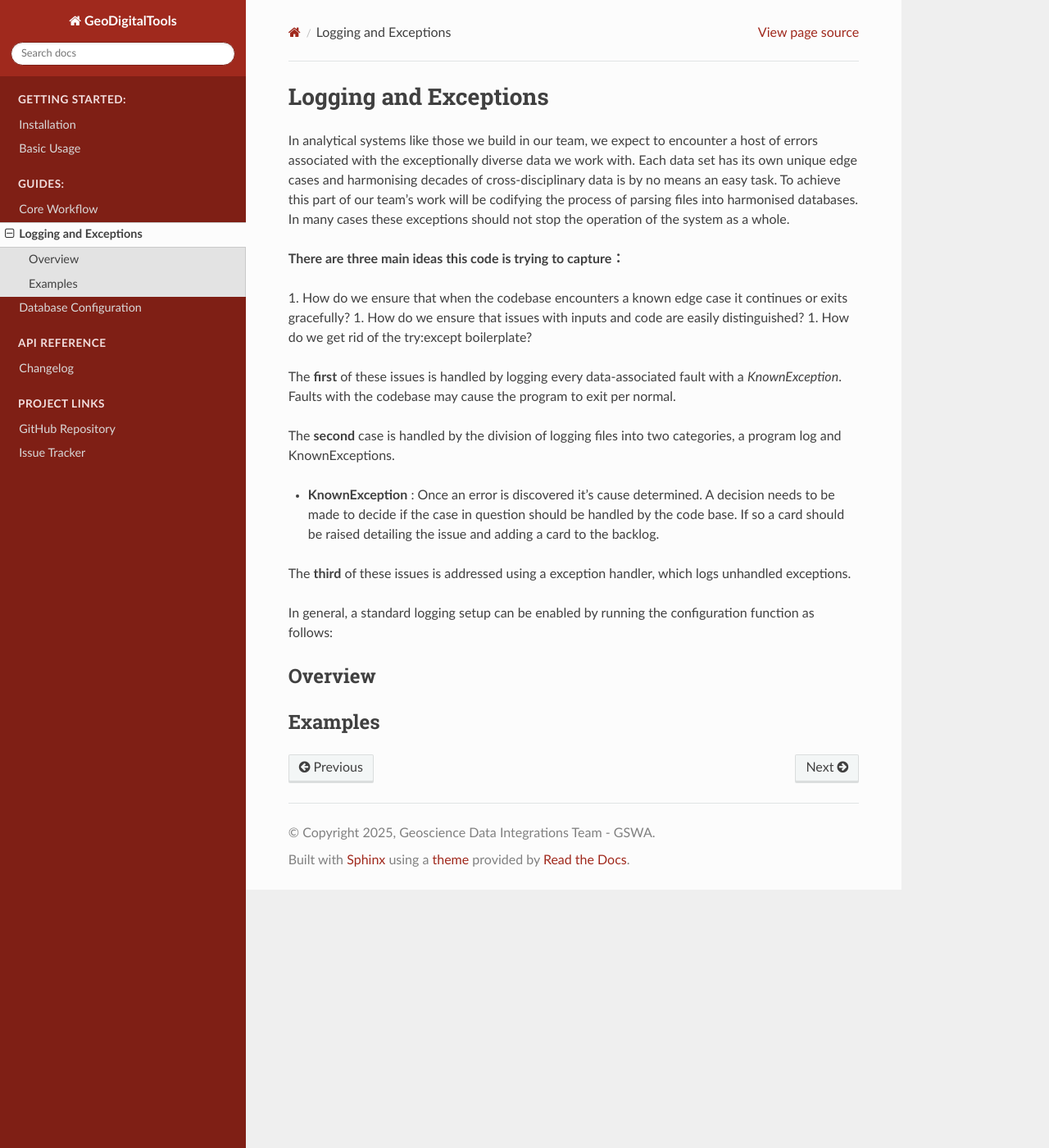
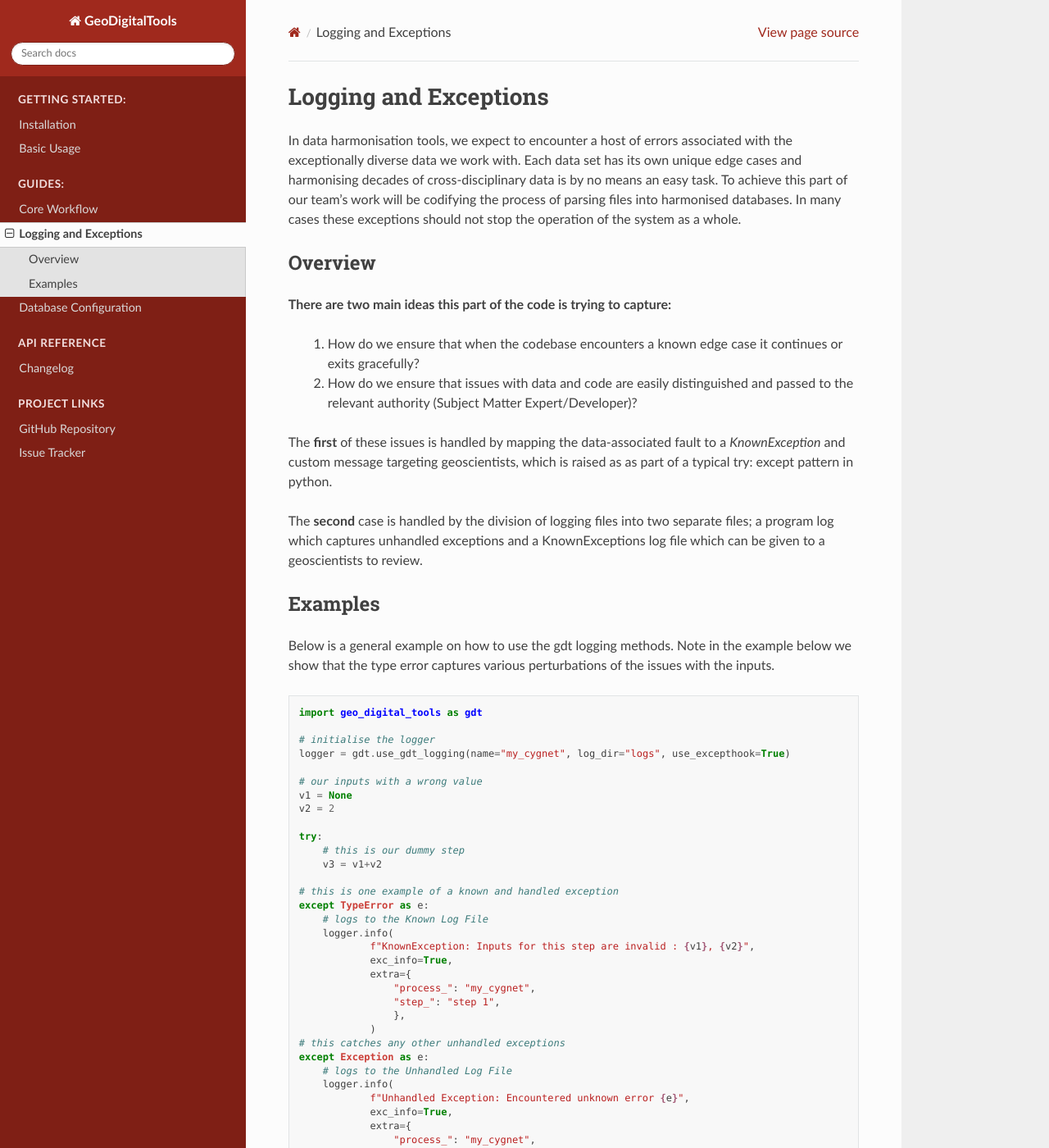
Before and after one commit to Geological-Survey-of-Western-Australia/atratus, a Sphinx documentation site: the page built from docs/source/logging_exceptions.rst, in a window 1280 px wide and 1400 px high. Shown: the whole window at 82% size. Built offline with Sphinx 7.4.7 and the Read the Docs theme 3.1.0, drawn with Linux system fonts in a browser that asks for light colours; pages that are not in the unit, such as notebooks, are missing from menus.

Commit message:
📝 - Placeholder Exception + Logging Docs

```diff
--- a/docs/source/logging_exceptions.rst
+++ b/docs/source/logging_exceptions.rst
@@ -1,39 +1,60 @@
 Logging and Exceptions
 ======================
 
-In analytical systems like those we build in our team, we expect to
-encounter a host of errors associated with the exceptionally diverse
-data we work with. Each data set has its own unique edge cases and
-harmonising decades of cross-disciplinary data is by no means an easy
-task. To achieve this part of our team's work will be codifying the
-process of parsing files into harmonised databases. In many cases these
-exceptions should not stop the operation of the system as a whole.
-
-**There are three main ideas this code is trying to capture：**
-
-1. How do we ensure that when the codebase encounters a known edge case it continues or exits gracefully?
-1. How do we ensure that issues with inputs and code are easily distinguished?
-1. How do we get rid of the try:except boilerplate?
-
-The **first** of these issues is handled by logging every data-associated fault with a *KnownException*.
-Faults with the codebase may cause the program to exit per normal.
-
-The **second** case is handled by the division of logging files into two
-categories, a program log and KnownExceptions.
-
-- **KnownException** : Once an error is discovered it's cause determined. A decision needs to be made to decide if the case in question should be handled by the code base. If so a card should be raised detailing the issue and adding a card to the backlog.
-
-The **third** of these issues is addressed using a exception handler, which logs unhandled exceptions.
-
-In general, a standard logging setup can be enabled by running the configuration function as follows:
-
-.. code:: python
-    logger = gdt.use_gdt_logging(name="my_cygnet", log_dir="logs", use_excepthook=True)
+In data harmonisation tools, we expect to encounter a host of errors associated with the exceptionally diverse data we work with. Each data set has its own unique edge cases and harmonising decades of cross-disciplinary data is by no means an easy task. To achieve this part of our team's work will be codifying the process of parsing files into harmonised databases. In many cases these exceptions should not stop the operation of the system as a whole.
 
 Overview
 ----------------------
 
+**There are two main ideas this part of the code is trying to capture:**
+
+ 1. How do we ensure that when the codebase encounters a known edge case it continues or exits gracefully?
+ 2. How do we ensure that issues with data and code are easily distinguished and passed to the relevant authority (Subject Matter Expert/Developer)?
+
+The **first** of these issues is handled by mapping the data-associated fault to a *KnownException* and custom message targeting geoscientists, which is raised as as part of a typical try: except pattern in python.
+
+The **second** case is handled by the division of logging files into two separate files; a program log which captures unhandled exceptions and a KnownExceptions log file which can be given to a geoscientists to review.
 
 
 Examples
 ----------------------
+
+Below is a general example on how to use the gdt logging methods. Note in the example below we show that the type error captures various perturbations of the issues with the inputs.
+
+.. code-block:: python
+
+    import geo_digital_tools as gdt
+
+    # initialise the logger
+    logger = gdt.use_gdt_logging(name="my_cygnet", log_dir="logs", use_excepthook=True)
+
+    # our inputs with a wrong value
+    v1 = None
+    v2 = 2
+
+    try:
+        # this is our dummy step
+        v3 = v1+v2
+
+    # this is one example of a known and handled exception
+    except TypeError as e:
+        # logs to the Known Log File
+        logger.info(
+                f"KnownException: Inputs for this step are invalid : {v1}, {v2}",
+                exc_info=True,
+                extra={
+                    "process_": "my_cygnet",
+                    "step_": "step 1",
+                    },
+                )
+    # this catches any other unhandled exceptions
+    except Exception as e:
+        # logs to the Unhandled Log File
+        logger.info(
+                f"Unhandled Exception: Encountered unknown error {e}",
+                exc_info=True,
+                extra={
+                    "process_": "my_cygnet",
+                    "step_": "step 1",
+                    },
+                )
```
